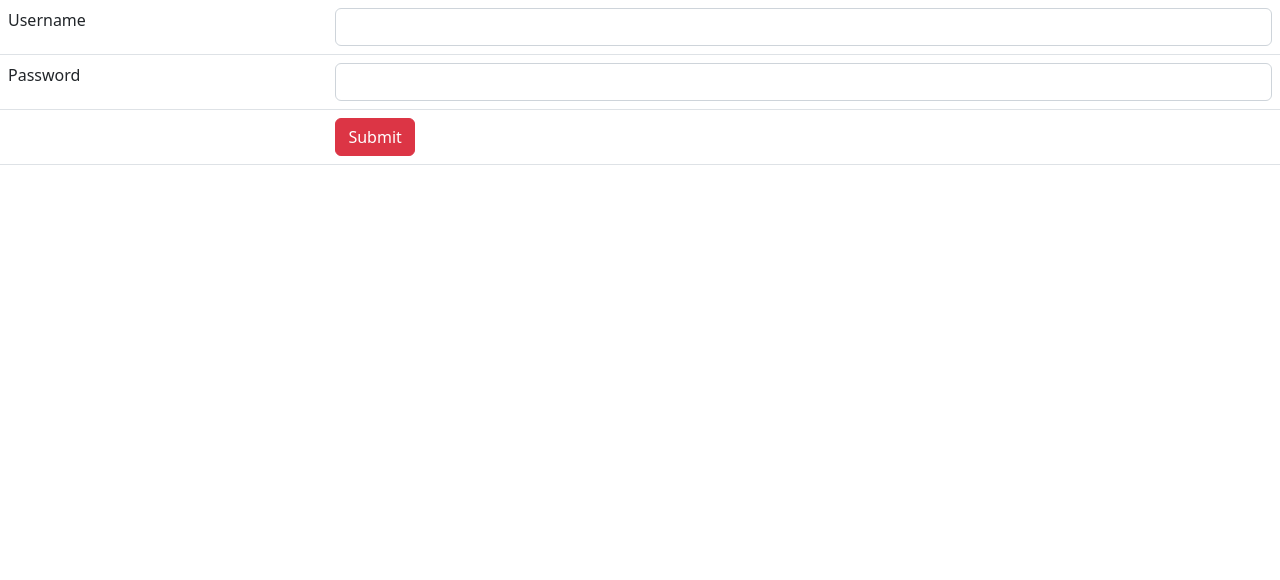
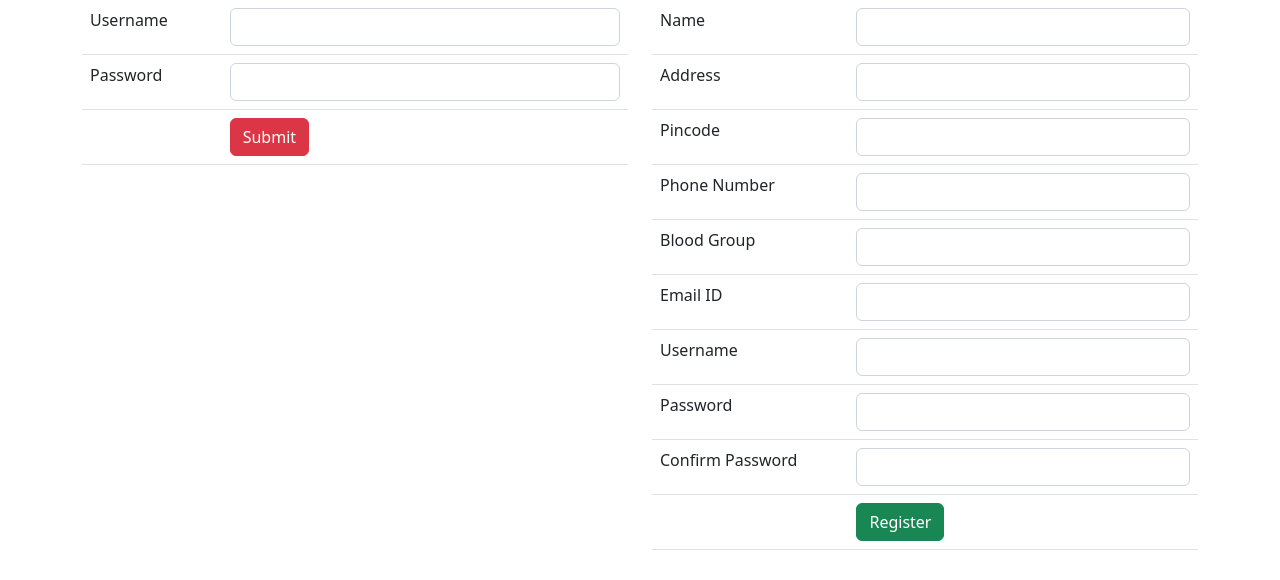
Before and after one commit to AmalAlby/Java_Advanced_Programming, a plain HTML site: page index.html in a window 1280 px wide. Drawn offline with nearby package versions, Linux system fonts and the light colour scheme.

Commit message:
program updated

```diff
--- a/index.html
+++ b/index.html
@@ -9,6 +9,9 @@
 <link href="https://cdn.jsdelivr.net/npm/bootstrap@5.2.2/dist/css/bootstrap.min.css" rel="stylesheet" integrity="sha384-Zenh87qX5JnK2Jl0vWa8Ck2rdkQ2Bzep5IDxbcnCeuOxjzrPF/et3URy9Bv1WTRi" crossorigin="anonymous">
 </head>
 <body>
+    <div class="container">
+        <div class="row">
+            <div class="col col-12 col-sm-6 col-md-6 col-lg-6 col-xl-6 col xxl 6">
 
     <table class="table">
         <tr>
@@ -24,6 +27,53 @@
             <td><button class="btn btn-danger">Submit</button></td>
         </tr>
     </table>
+            </div>
+            <div class="col col-12 col-sm-6 col-md-6 col-lg-6 col-xl-6 col xxl 6">
+                <table class="table">
+                    <tr>
+                        <td>Name</td>
+                        <td><input type="text" class="form-control"> </td>
+                    </tr>
+                    <tr>
+                        <td>Address</td>
+                        <td><input type="text" class="form-control"> </td>
+                    </tr>
+                    <tr>
+                        <td>Pincode</td>
+                        <td><input type="text" class="form-control"> </td>
+                    </tr>
+                    <tr>
+                        <td>Phone Number</td>
+                        <td><input type="text" class="form-control"> </td>
+                    </tr>
+                    <tr>
+                        <td>Blood Group</td>
+                        <td><input type="text" class="form-control"> </td>
+                    </tr>
+                    <tr>
+                        <td>Email ID</td>
+                        <td><input type="text" class="form-control"> </td>
+                    </tr>
+                    <tr>
+                        <td>Username</td>
+                        <td><input type="text" class="form-control"> </td>
+                    </tr>
+                    <tr>
+                        <td>Password</td>
+                        <td><input type="text" class="form-control"> </td>
+                    </tr>
+                    <tr>
+                        <td>Confirm Password</td>
+                        <td><input type="text" class="form-control"> </td>
+                    </tr>
+                    <tr>
+                        <td></td>
+                        <td><button class="btn btn-success">Register</button> </td>
+                    </tr>
+                </table>
+            </div>
+        </div>
+    </div>
     <!-- JavaScript Bundle with Popper -->
 <script src="https://cdn.jsdelivr.net/npm/bootstrap@5.2.2/dist/js/bootstrap.bundle.min.js" integrity="sha384-OERcA2EqjJCMA+/3y+gxIOqMEjwtxJY7qPCqsdltbNJuaOe923+mo//f6V8Qbsw3" crossorigin="anonymous"></script>
 </body>
```
Also changed, not shown: content.html (+1 -1 lines), page.html (added, +28 -0 lines), workouts/Hospital.html (+1 -1 lines), workouts/Scholarship.html (+1 -1 lines), workouts/School.html (+1 -1 lines).
